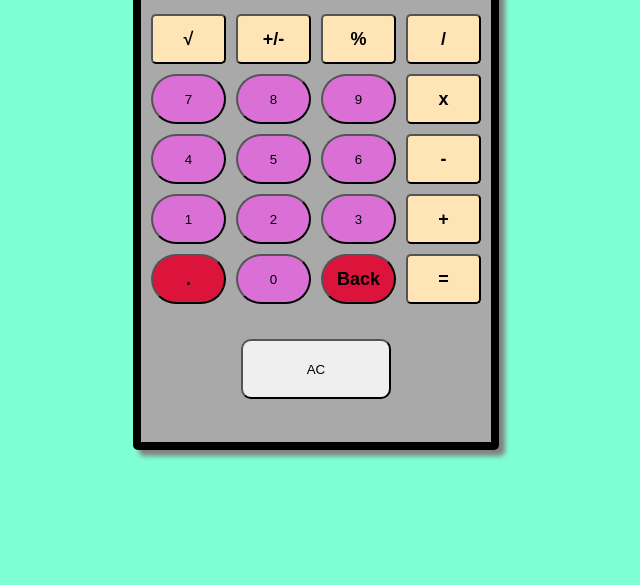
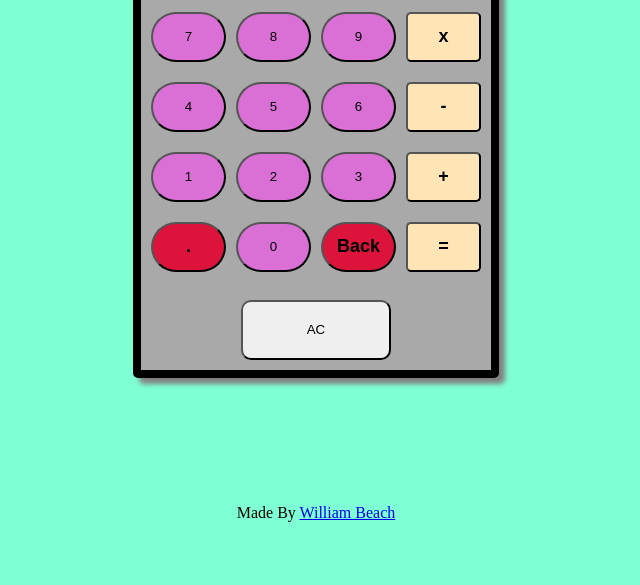
Before and after one commit to williambeach/calculator, a plain HTML site: page index.html in a window 1280 px wide. Shown: the part 231-816 px from the top of the page, without its empty margins (324-964 px from the left). Drawn offline with Linux system fonts and the light colour scheme.

Commit message:
add footer

```diff
--- a/index.html
+++ b/index.html
@@ -47,5 +47,6 @@
         </div>
 
     </div>
+    <div id="footer">Made By <a href="https://github.com/williambeach" target="_blank">William Beach</a></div>
 </body>
 </html>
--- a/style.css
+++ b/style.css
@@ -1,6 +1,7 @@
 body {
     background-color: aquamarine;
     display: flex;
+    flex-direction: column;
     justify-content: center;
     align-items: center;
     height: 100vh;
@@ -43,7 +44,7 @@ body {
     display: flex;
     flex-direction: column;
     margin-top: 5%;
-    row-gap: 10px;
+    row-gap: 20px;
 }
 
 
@@ -64,7 +65,7 @@ body {
 #undo {
     display: flex;
     justify-content: center;
-    margin-top: 10%;
+    margin-top: 8%;
 }
 #allclear {
     width: 150px;
@@ -86,3 +87,7 @@ body {
     height: 50px;
     background-color: crimson;
 }
+
+#footer {
+    margin-top: 10%;
+}
```
